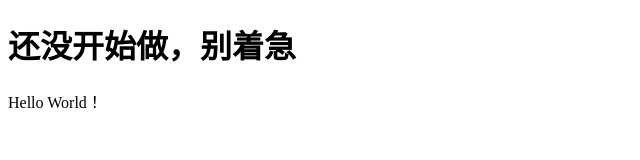
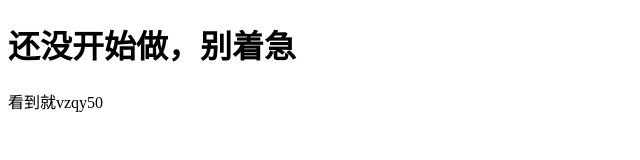
Before and after one commit to lonelypointer/lonelypointer.github.io, a plain HTML site: page index.html in a window 1280 px wide. Shown: the full height of the page, 0-640 px from the left. Drawn offline with Linux system fonts and the light colour scheme.

Commit message:
Update index.html

```diff
--- a/index.html
+++ b/index.html
@@ -5,6 +5,6 @@
 </head>
 <body>
 <h1>还没开始做，别着急</h1>
-<p>Hello World！</p>
+<p>看到就vzqy50</p>
 </body>
 </html>
```
